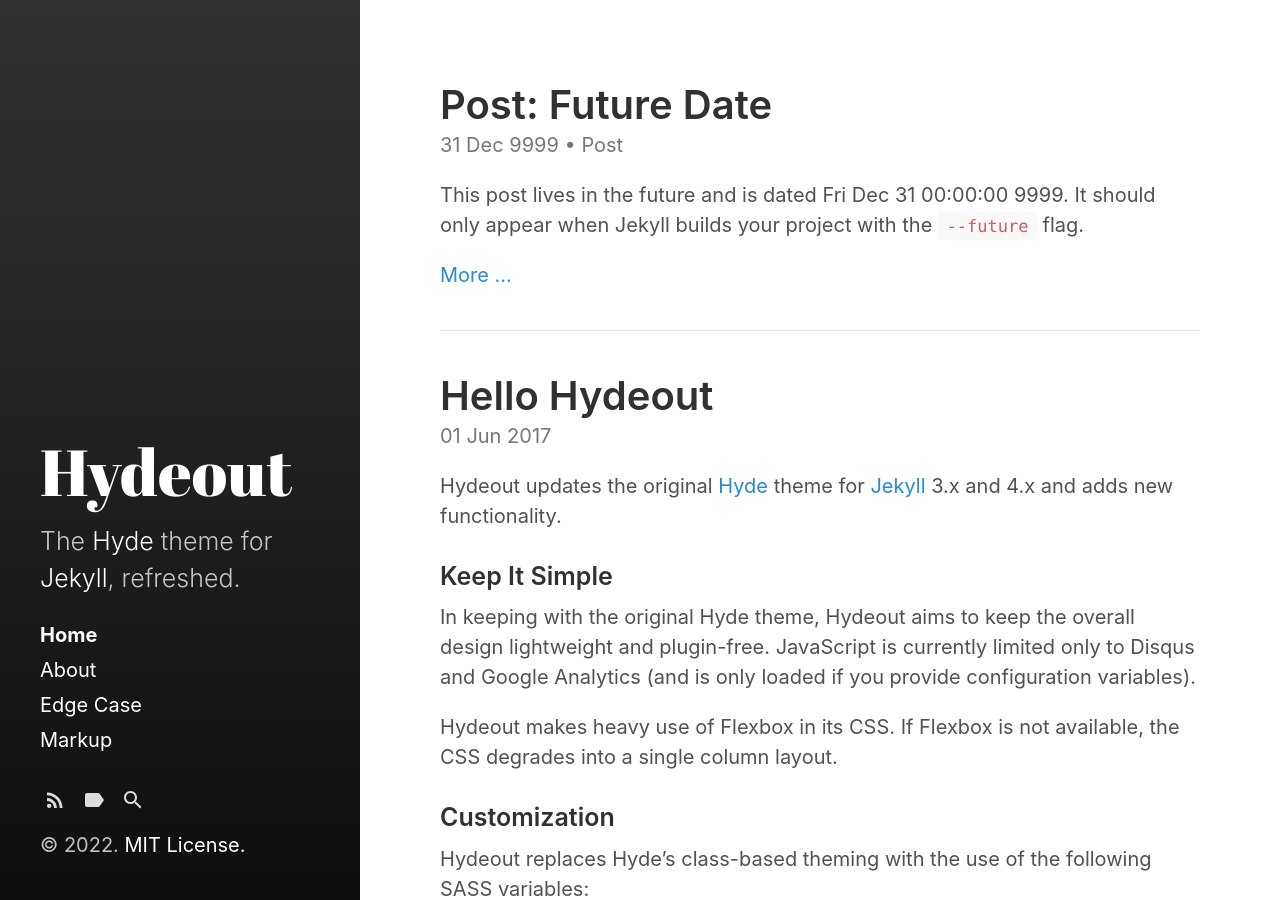
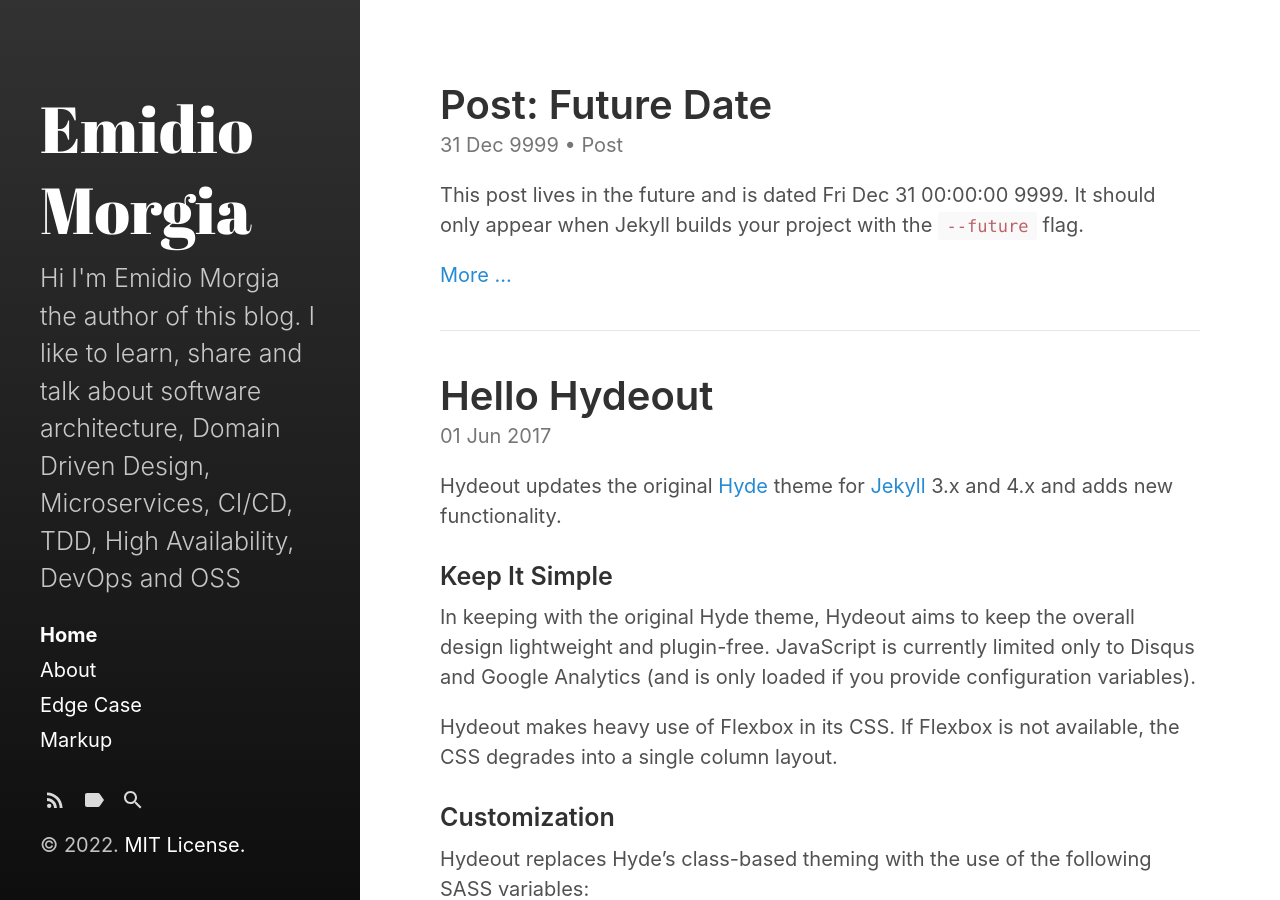
Before and after one commit to emidiomorgia/emidiomorgia.github.io, a Jekyll site: the page built from index.html, in a window 1280 px wide and 900 px high. Built offline with Jekyll 4.4.1, drawn with Linux system fonts in a browser that asks for light colours; the list of posts is cut into pages by our own code.

Commit message:
Home left

```diff
--- a/_config.yml
+++ b/_config.yml
@@ -3,9 +3,9 @@
 highlighter:      rouge
 
 # Setup
-title:            Hydeout
-tagline:          'A Jekyll theme'
-description:      'The <a href="http://hyde.getpoole.com" target="_blank">Hyde</a> theme for <a href="http://jekyllrb.com" target="_blank">Jekyll</a>, refreshed.'
+title:            Emidio Morgia
+tagline:          'my blog about software development'
+description:      "Hi I'm Emidio Morgia the author of this blog. I like to learn, share and talk about software architecture, Domain Driven Design, Microservices, CI/CD, TDD, High Availability, DevOps and OSS"
 url:              https://emidiomorgia.github.io
 remote_theme:     fongandrew/hydeout
 #baseurl:          '/hydeout'
@@ -16,8 +16,8 @@
                   # sidebar_blog_link below.
 
 author:
-  name:           'Andrew Fong'
-  url:            https://twitter.com/fongandrewc
+  name:           'Emidio Morgia'
+  url:            https://twitter.com/emidiomorgia
 
 paginate:         5
 # paginate_path:    '/page:num'
```
